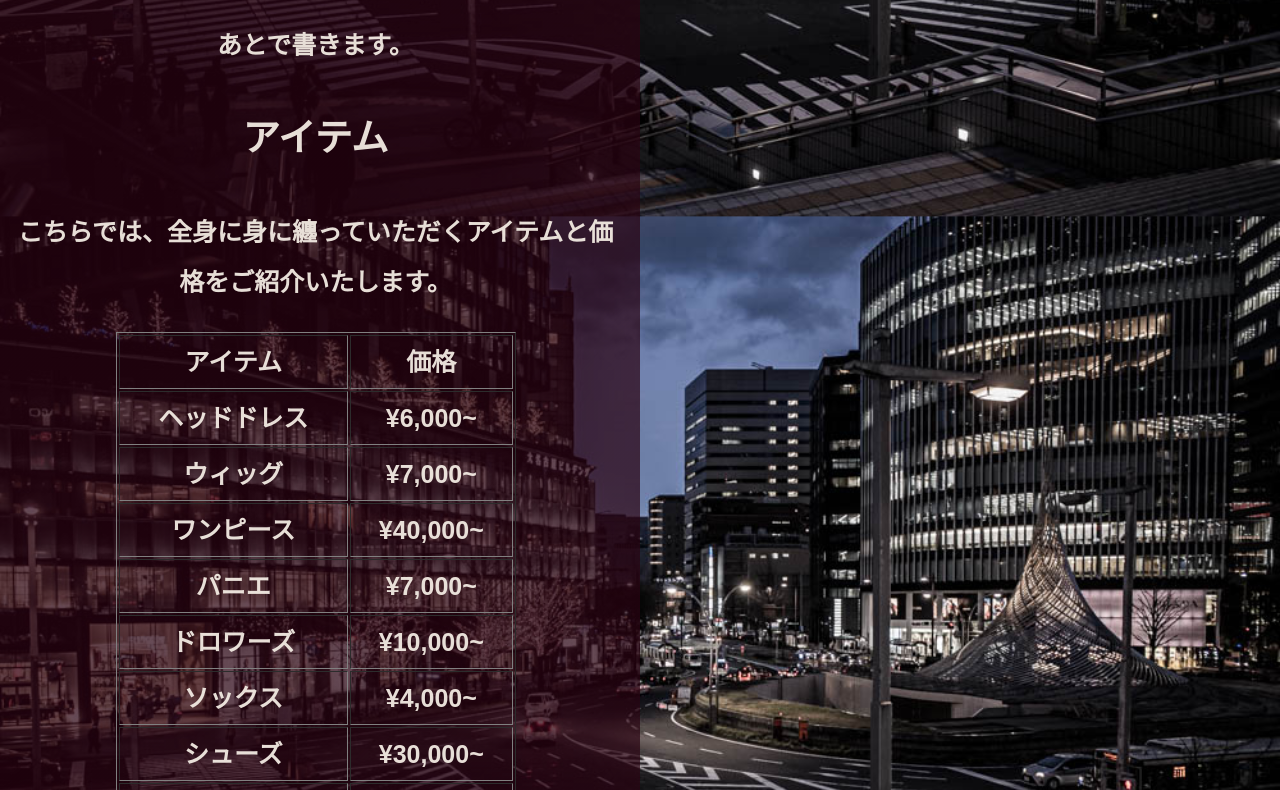
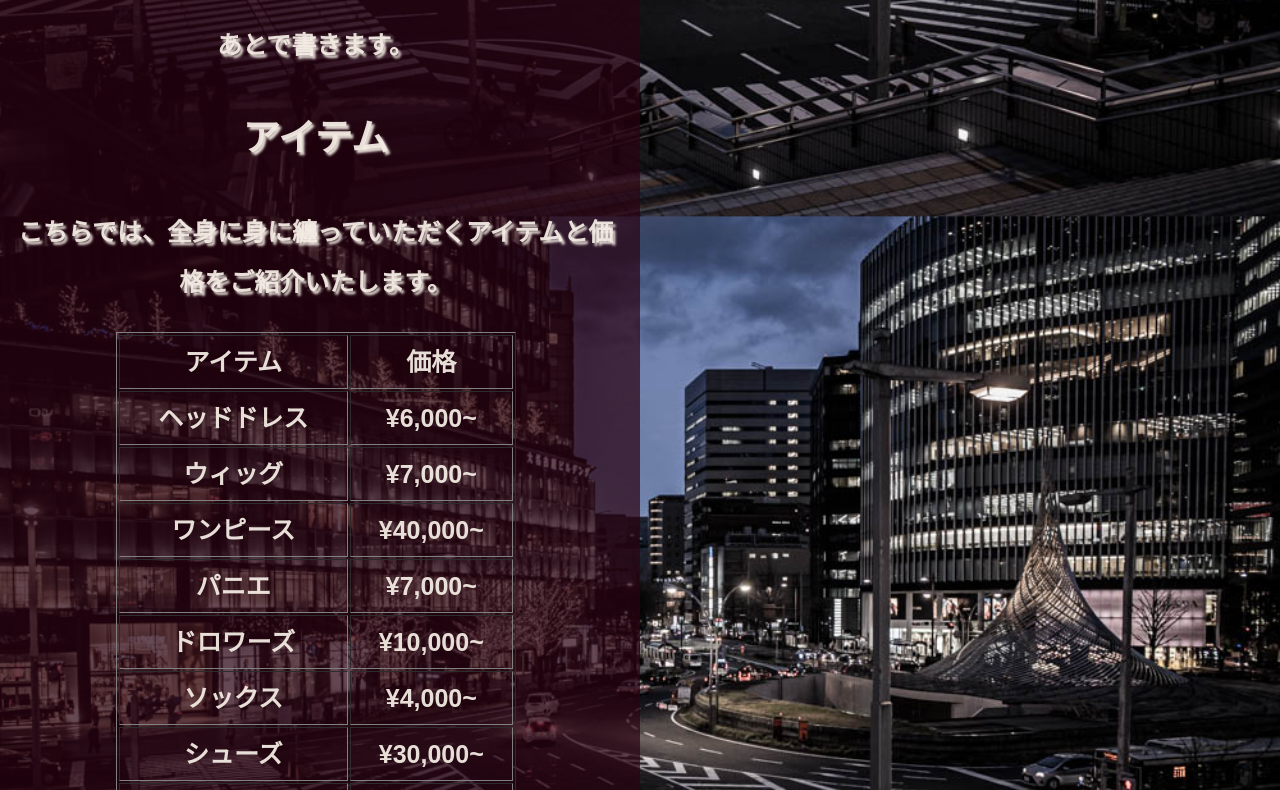
Before and after one commit to tsubaimochi-eater/lolita, a plain HTML site: page index.html in a window 1280 px wide. Shown: the part 631-1421 px from the top of the page. Drawn offline with Linux system fonts and the light colour scheme; a web font is replaced by a local one.

Commit message:
Update lolita.css

```diff
--- a/lolita.css
+++ b/lolita.css
@@ -21,6 +21,11 @@ body {
     line-height: 2;
     text-align: center;
 
+}
+
+
+h1, h2, h3, p {
+    text-shadow: 2.5px 2.5px 2.5px;
 }
 
 
```
